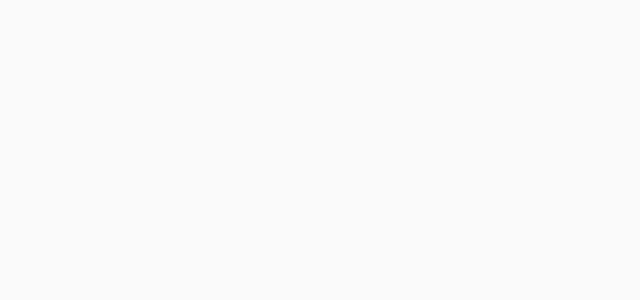
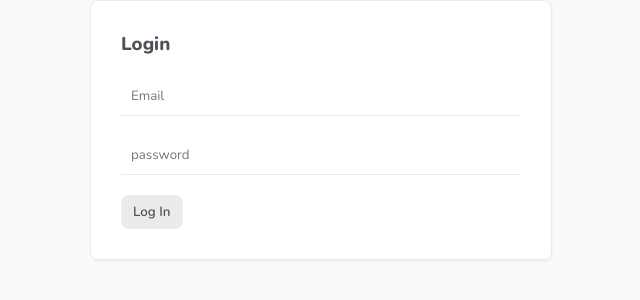
Before and after one commit to mcorcias/Vue-Music-Playlist-BIG-PROJECT, a Vue app in the folder music-project/: page /login in a window 1280 px wide. Before the commit this address had no page. Shown: the top 300 px of the page, without its empty margins (319-959 px from the left). Built offline with nearby package versions, Linux system fonts and the light colour scheme.

Commit message:
creating a login view

```diff
--- a/music-project/src/router/index.js
+++ b/music-project/src/router/index.js
@@ -1,11 +1,17 @@
 import { createRouter, createWebHistory } from 'vue-router';
 import Home from '../views/Home.vue';
+import Login from '../views/Auth/Login.vue';
 
 const routes = [
   {
     path: '/',
     name: 'Home',
     component: Home,
+  },
+  {
+    path: '/login',
+    name: 'Login',
+    component: Login,
   },
 ];
 
--- /dev/null
+++ b/music-project/src/views/Auth/Login.vue
@@ -0,0 +1,36 @@
+<template>
+  <form @submit.prevent="handleSubmit">
+      <h3>Login</h3>
+      <input type="email" placeholder="Email" v-model="email">
+      <input type="password" placeholder="password" v-model="password">
+      <div class="error">{{error}}</div>
+      <button>Log In</button>
+
+
+  </form>
+</template>
+
+<script>
+import { ref } from 'vue'
+import useLogin from '../../composables/useLogin'
+export default {
+    setup(){
+        const {error,login} = useLogin()
+        const email = ref('')
+        const password=ref('')
+
+       const handleSubmit=async()=>{
+           const res= await login(email.value,password.value)
+           if(!error.value){
+               console.log('user logged in');
+           }
+       }
+
+        return {email,password,handleSubmit,error}
+    }
+}
+</script>
+
+<style>
+
+</style>
```
